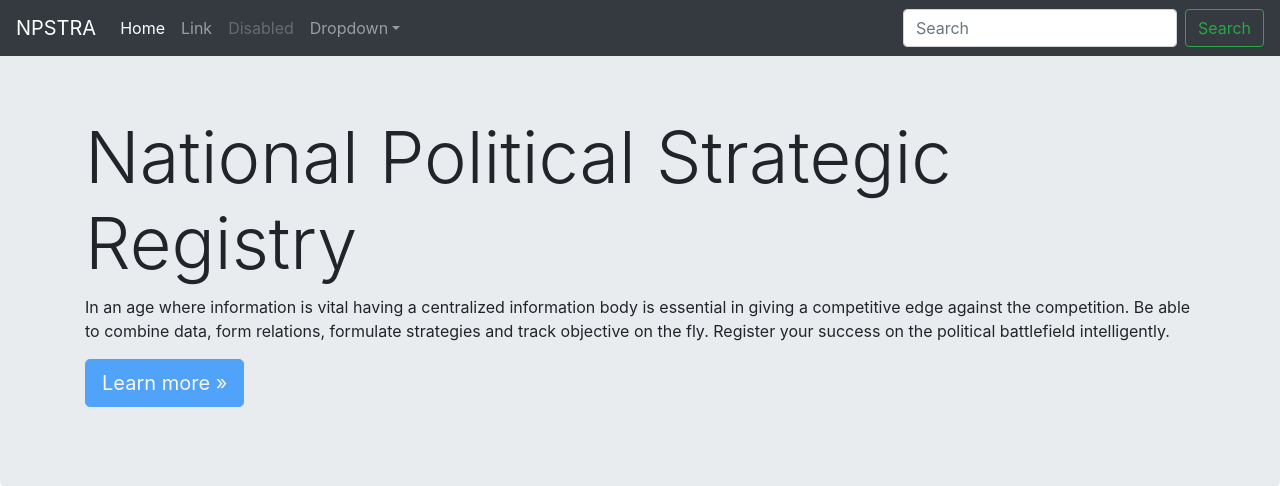
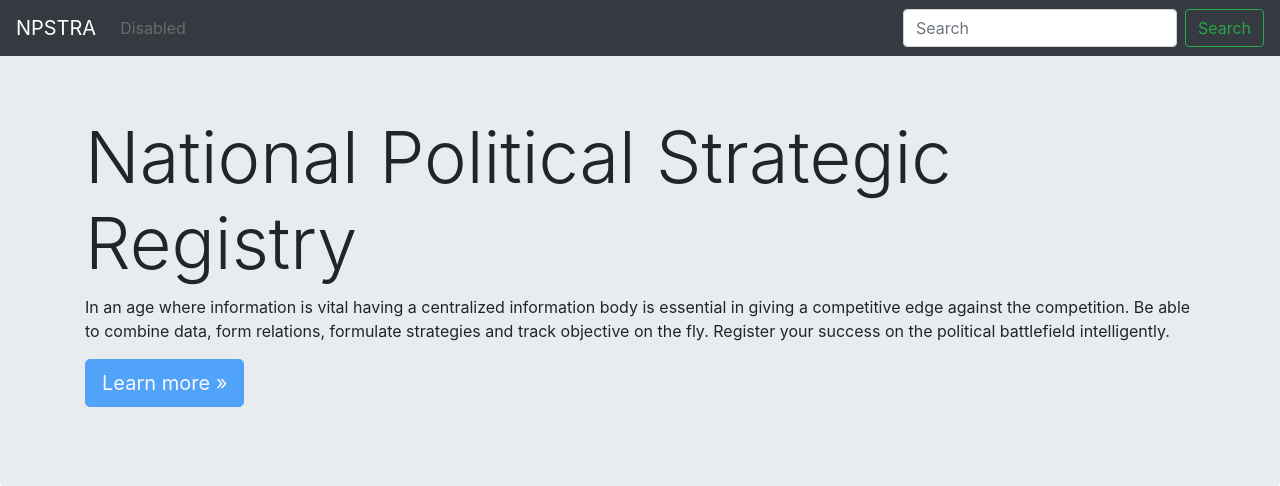
Before and after one commit to deehmi8427/npstra, a Django app: page / in a window 1280 px wide. Shown: the top 486 px of the page. Run offline with Django 3.2, Linux system fonts and the light colour scheme; some libraries are stand-ins or nearby versions.

Commit message:
Made another change to the home page. Commented out li links .

```diff
--- a/political_registry/templates/home.html
+++ b/political_registry/templates/home.html
@@ -19,22 +19,22 @@
 
       <div class="collapse navbar-collapse" id="navbarsExampleDefault">
         <ul class="navbar-nav mr-auto">
-          <li class="nav-item active hidden">
-            <a class="nav-link " href="#">Home <span class="sr-only">(current)</span></a>
+          <li class="nav-item active ">
+{#            <a class="nav-link " href="#">Home <span class="sr-only">(current)</span></a>#}
           </li>
-          <li class="nav-item hidden">
-            <a class="nav-link " href="#">Link</a>
+          <li class="nav-item ">
+{#            <a class="nav-link " href="#">Link</a>#}
           </li>
-          <li class="nav-item hidden">
+          <li class="nav-item ">
             <a class="nav-link disabled " href="#">Disabled</a>
           </li>
           <li class="nav-item dropdown hidden">
-            <a class="nav-link dropdown-toggle " href="http://example.com" id="dropdown01" data-toggle="dropdown" aria-haspopup="true" aria-expanded="false">Dropdown</a>
-            <div class="dropdown-menu" aria-labelledby="dropdown01">
-              <a class="dropdown-item" href="#">Action</a>
-              <a class="dropdown-item" href="#">Another action</a>
-              <a class="dropdown-item" href="#">Something else here</a>
-            </div>
+{#            <a class="nav-link dropdown-toggle " href="http://example.com" id="dropdown01" data-toggle="dropdown" aria-haspopup="true" aria-expanded="false">Dropdown</a>#}
+{#            <div class="dropdown-menu" aria-labelledby="dropdown01">#}
+{#              <a class="dropdown-item" href="#">Action</a>#}
+{#              <a class="dropdown-item" href="#">Another action</a>#}
+{#              <a class="dropdown-item" href="#">Something else here</a>#}
+{#            </div>#}
           </li>
         </ul>
         <form class="form-inline my-2 my-lg-0">
```
